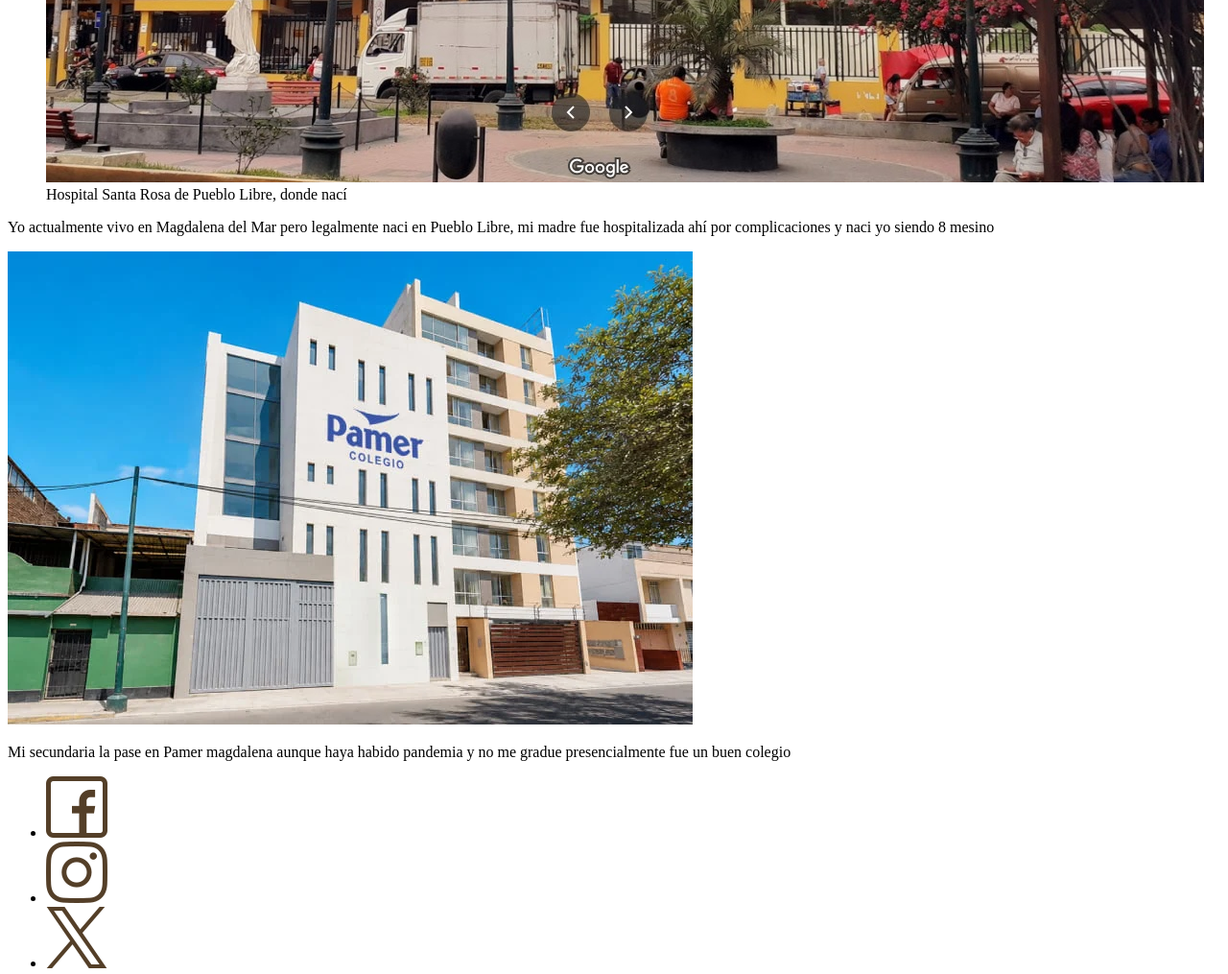
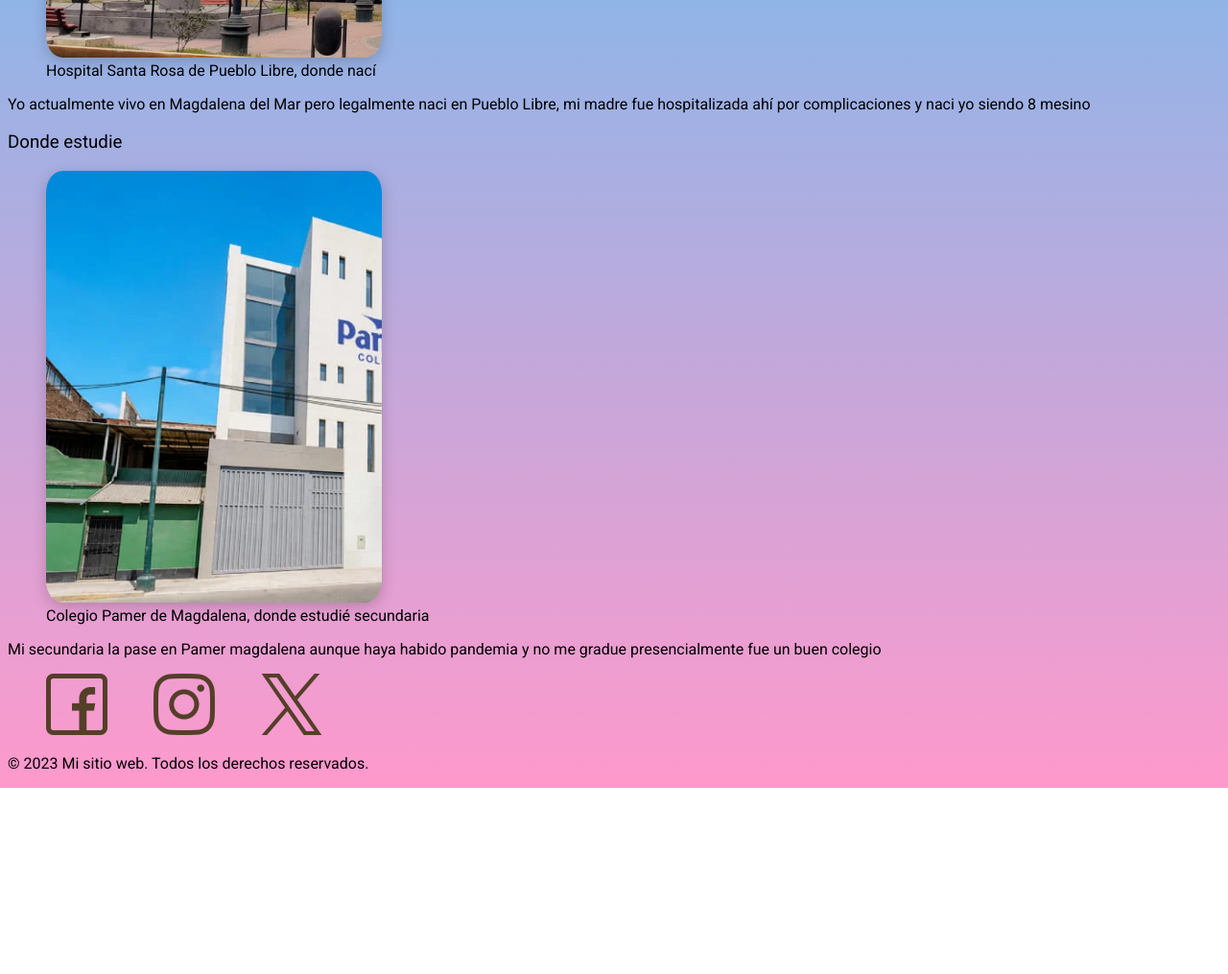
Before and after one commit to ShadowMonky06/Pre-entrega1, a plain HTML site: page pages/sobre-mi.html in a window 1280 px wide. Shown: the part 700-1715 px from the top of the page at 96% size. After the commit the page ends 1521 px from the top, so only its background shows below. Drawn offline with Linux system fonts and the light colour scheme.

Commit message:
feat: add site pages, stylesheet, and typography to portfolio project

```diff
--- a/pages/sobre-mi.html
+++ b/pages/sobre-mi.html
@@ -3,6 +3,13 @@
   <head>
     <meta charset="UTF-8" />
     <meta name="viewport" content="width=device-width, initial-scale=1.0" />
+    <link rel="preconnect" href="https://fonts.googleapis.com" />
+    <link rel="preconnect" href="https://fonts.gstatic.com" crossorigin />
+    <link
+      href="https://fonts.googleapis.com/css2?family=Roboto:ital,wdth,wght@0,75..100,100..900;1,75..100,100..900&display=swap"
+      rel="stylesheet"
+    />
+    <link rel="stylesheet" href="../styles/styles.css" />
     <title>Mi biografía | Sobre mí</title>
   </head>
   <body>
@@ -23,6 +30,7 @@
         <h2>Mi historia</h2>
 
         <article>
+          <h3>Donde nacì</h3>
           <figure>
             <img
               src="../assets/hospital-santa-rosa-pueblo-libre.jpg"
@@ -40,10 +48,16 @@
         </article>
 
         <article>
-          <img
-            src="../assets/sedes-franquicias-pamer-colegios_magdalena-secundaria-16.jpg"
-            alt="Foto del Colegio Pamer de Magdalena del Mar"
-          />
+          <h3>Donde estudie</h3>
+          <figure>
+            <img
+              src="../assets/sedes-franquicias-pamer-colegios_magdalena-secundaria-16.jpg"
+              alt="Foto del Colegio Pamer de Magdalena del Mar"
+            />
+            <figcaption>
+              Colegio Pamer de Magdalena, donde estudié secundaria
+            </figcaption>
+          </figure>
           <p>
             Mi secundaria la pase en Pamer magdalena aunque haya habido pandemia
             y no me gradue presencialmente fue un buen colegio
@@ -53,20 +67,24 @@
     </main>
     <footer>
       <ul>
-        <li>
+        <li class="redes-sociales">
           <a
             href="https://www.facebook.com/profile.php?id=61594497262530"
             target="_blank"
-            ><img src="../assets/facebook.png" alt=" Logo Facebook"
+            ><img src="../assets/facebook.png" alt="Logo Facebook"
           /></a>
         </li>
-        <li>
-          <a href="https://www.instagram.com/whoismonkyf/" target="_blank"
+        <li class="redes-sociales">
+          <a
+            href="https://www.instagram.com/whoismonkyf/"
+            target="_blank"
             ><img src="../assets/instagram.png" alt="Logo Instagram"
           /></a>
         </li>
-        <li>
-          <a href="https://x.com/Xiocxis06" target="_blank"
+        <li class="redes-sociales">
+          <a
+            href="https://x.com/Xiocxis06"
+            target="_blank"
             ><img src="../assets/x.png" alt="Logo Twitter"
           /></a>
         </li>
--- /dev/null
+++ b/styles/styles.css
@@ -0,0 +1,38 @@
+* {
+  font-family: "Roboto", sans-serif;
+  font-style: normal;
+  font-weight: 400;
+}
+
+body {
+  background: linear-gradient(to bottom, #33ccff 0%, #ff99cc 100%);
+}
+
+figure img {
+  width: 350px;
+  height: 450px;
+  object-fit: cover;
+  object-position: left;
+  border-radius: 5%;
+  box-shadow: 0 4px 15px rgba(0, 0, 0, 0.2);
+}
+
+h1 {
+  font-style: oblique;
+  font-size: 2.5rem;
+  font-weight: 700;
+}
+
+h2 {
+  font-size: 1.8rem;
+  font-weight: 500;
+}
+
+.redes-sociales {
+  list-style-type: none;
+}
+
+footer ul {
+  display: flex;
+  gap: 3rem;
+}
```
Also changed, not shown: index.html (+17 -6 lines), pages/contacto.html (+17 -6 lines), pages/faq.html (+19 -7 lines), pages/proyectos.html (+17 -6 lines).
